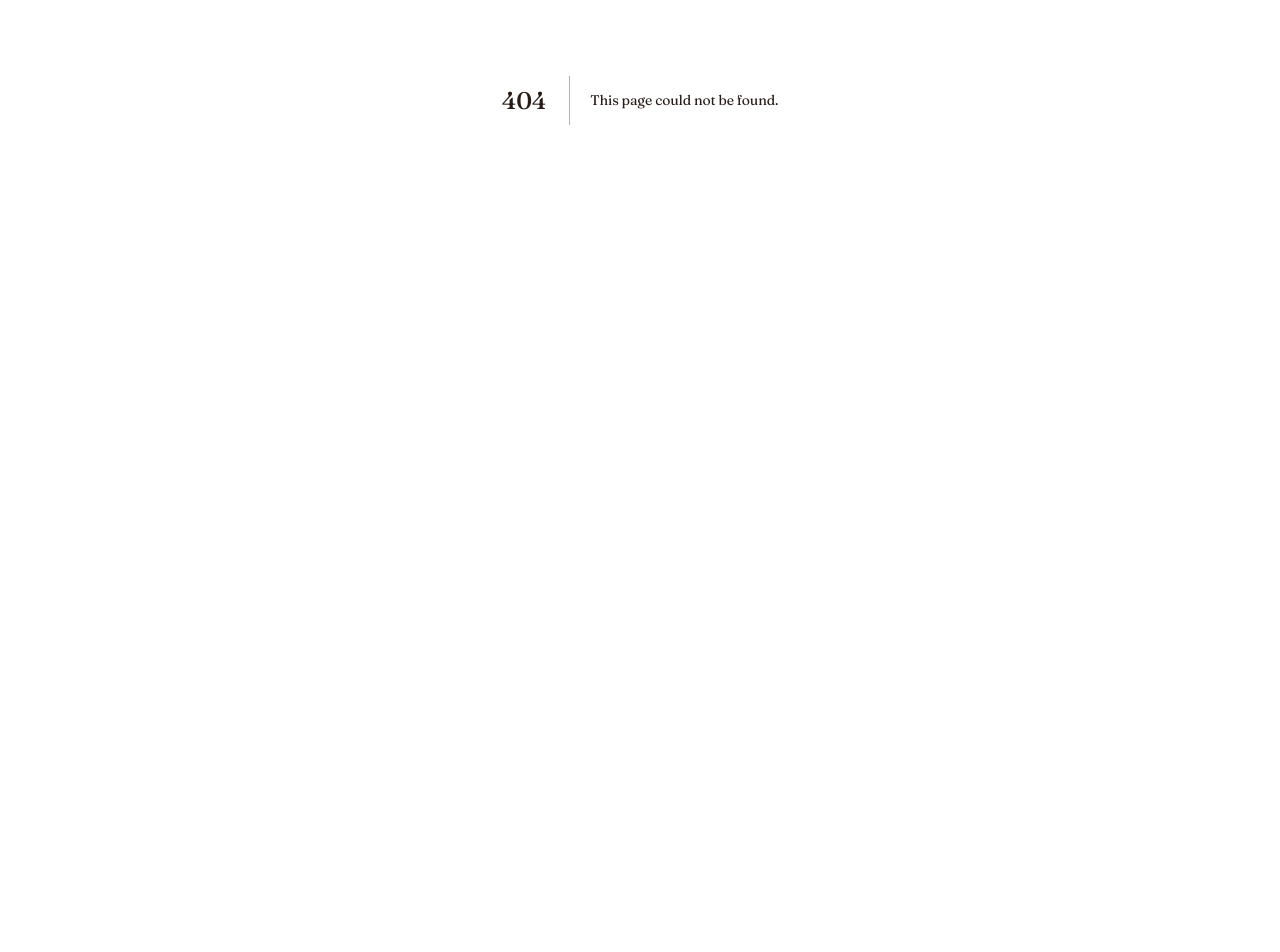
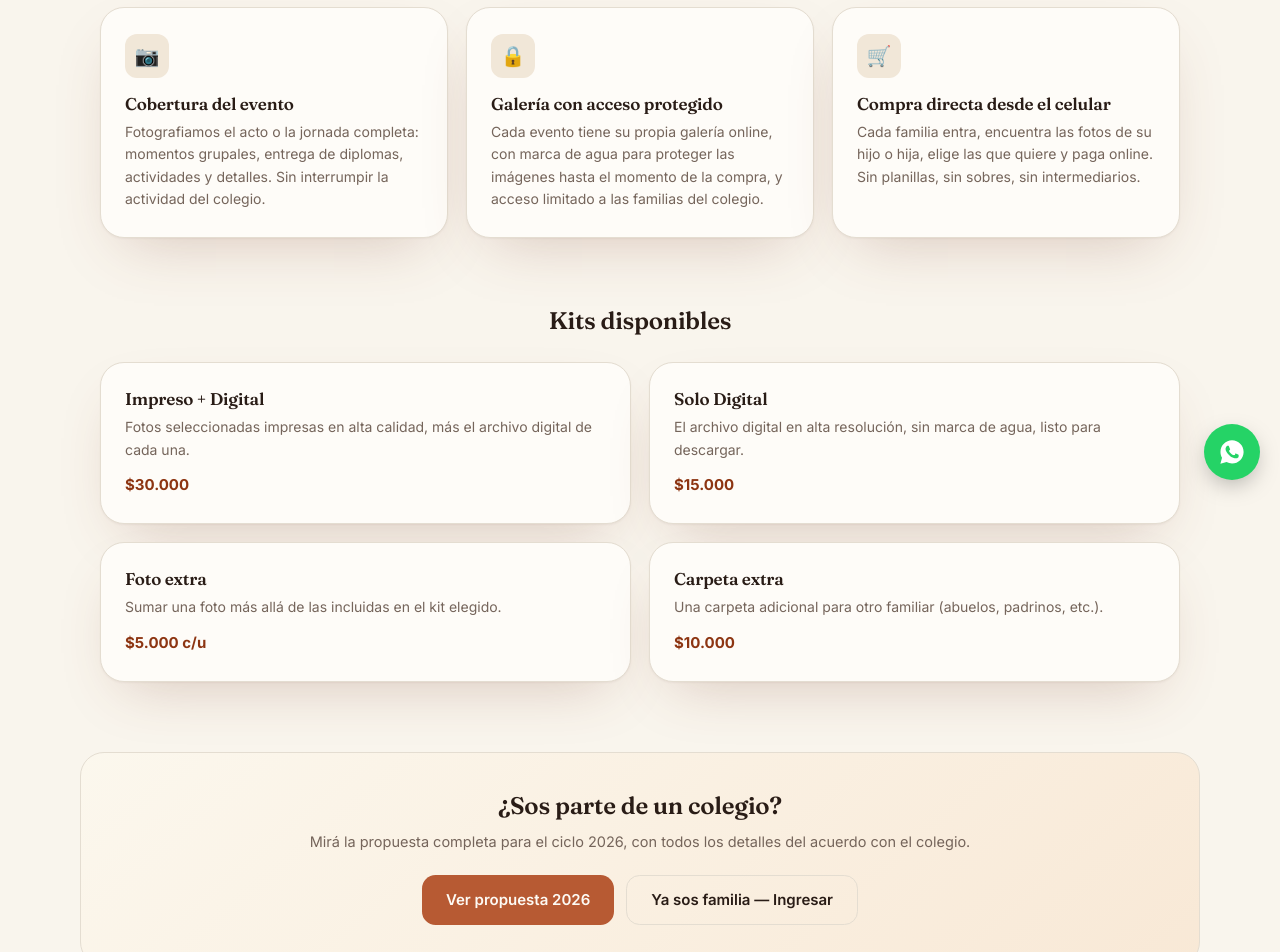
Before and after one commit to infocus-web/historias-de-colegio, a Next.js app: page /servicios in a window 1280 px wide. Before the commit this address had no page. Shown: the part 300-1252 px from the top of the page. Before the commit the page ends 800 px from the top, so only its background shows below. Built offline with nearby package versions, Linux system fonts and the light colour scheme.

Commit message:
Add files via upload

```diff
--- /dev/null
+++ b/app/servicios/page.tsx
@@ -0,0 +1,87 @@
+import Link from "next/link";
+import SiteHeader from "@/app/components/SiteHeader";
+import SiteFooter from "@/app/components/SiteFooter";
+import WhatsAppButton from "@/app/components/WhatsAppButton";
+export default function ServiciosPage() {
+return (
+<main>
+<SiteHeader />
+<section className="content-hero">
+<div className="eyebrow" style={{ display: "flex", justifyContent: "center" }}>Servicios</div>
+<h1>Cobertura fotográfica pensada para colegios</h1>
+<p>
+Cubrimos actos, jornadas y eventos escolares, y le damos a cada familia
+un lugar simple para ver y comprar solo las fotos de su hijo o hija.
+</p>
+</section>
+<section className="section-wrap">
+<div className="card-grid cols-3">
+<div className="info-card">
+<div className="icon">📷</div>
+<h3>Cobertura del evento</h3>
+<p>
+Fotografiamos el acto o la jornada completa: momentos grupales, entrega de
+diplomas, actividades y detalles. Sin interrumpir la actividad del colegio.
+</p>
+</div>
+<div className="info-card">
+<div className="icon">🔒</div>
+<h3>Galería con acceso protegido</h3>
+<p>
+Cada evento tiene su propia galería online, con marca de agua para proteger
+las imágenes hasta el momento de la compra, y acceso limitado a las familias
+del colegio.
+</p>
+</div>
+<div className="info-card">
+<div className="icon">🛒</div>
+<h3>Compra directa desde el celular</h3>
+<p>
+Cada familia entra, encuentra las fotos de su hijo o hija, elige las que
+quiere y paga online. Sin planillas, sin sobres, sin intermediarios.
+</p>
+</div>
+</div>
+</section>
+<section className="section-wrap" style={{ paddingTop: 0 }}>
+<h2 style={{ textAlign: "center", fontSize: 24, marginBottom: 28 }}>Kits disponibles</h2>
+<div className="card-grid">
+<div className="info-card">
+<h3>Impreso + Digital</h3>
+<p>Fotos seleccionadas impresas en alta calidad, más el archivo digital de cada una.</p>
+<div className="price">$30.000</div>
+</div>
+<div className="info-card">
+<h3>Solo Digital</h3>
+<p>El archivo digital en alta resolución, sin marca de agua, listo para descargar.</p>
+<div className="price">$15.000</div>
+</div>
+<div className="info-card">
+<h3>Foto extra</h3>
+<p>Sumar una foto más allá de las incluidas en el kit elegido.</p>
+<div className="price">$5.000 c/u</div>
+</div>
+<div className="info-card">
+<h3>Carpeta extra</h3>
+<p>Una carpeta adicional para otro familiar (abuelos, padrinos, etc.).</p>
+<div className="price">$10.000</div>
+</div>
+</div>
+</section>
+<section className="cta-band">
+<h2>¿Sos parte de un colegio?</h2>
+<p>Mirá la propuesta completa para el ciclo 2026, con todos los detalles del acuerdo con el colegio.</p>
+<div className="hero-cta">
+<a href="https://propuesta-colegio-2026.vercel.app" target="_blank" rel="noopener noreferrer" className="btn" style={{ width: "auto" }}>
+Ver propuesta 2026
+</a>
+<Link href="/#buscar-colegio" className="btn ghost" style={{ width: "auto", textDecoration: "none" }}>
+Ya sos familia — Ingresar
+</Link>
+</div>
+</section>
+<SiteFooter />
+<WhatsAppButton />
+</main>
+);
+}
```
